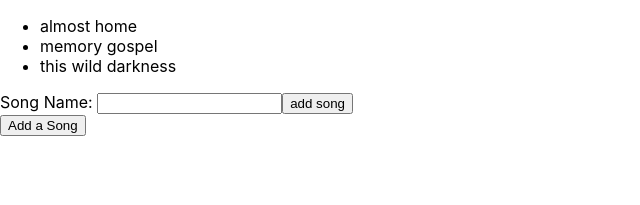
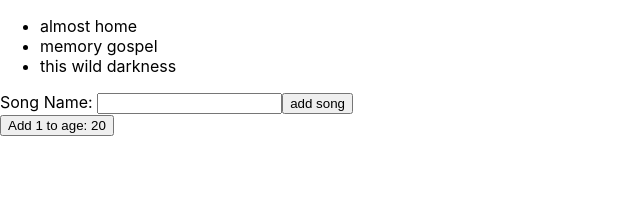
Before and after one commit to TengoCharlie/Context-Templates, a React (Create React App) app: page / in a window 1280 px wide. Shown: the top 205 px of the page, without its empty margins (0-640 px from the left). Built offline with nearby package versions, Linux system fonts and the light colour scheme.

Commit message:
useEffect-complete

```diff
--- a/src/components/SongList.js
+++ b/src/components/SongList.js
@@ -1,4 +1,4 @@
-import React, { useState } from "react";
+import React, { useState, useEffect } from "react";
 import { v4 as uuidv4 } from "uuid";
 import NewSongForm from "./NewSongForm";
 
@@ -9,9 +9,19 @@ export default function SongList() {
     { title: "this wild darkness", id: 3 },
   ]);
 
+  const [age, setAge] = useState(20);
+
   const addSong = (title) => {
     setSongs([...songs, { title, id: uuidv4() }]);
   };
+
+  useEffect(() => {
+    console.log("use hook ran", songs);
+  }, [songs]);
+
+  useEffect(() => {
+    console.log("Now the age is", age);
+  }, [age]);
   return (
     <div className="song-list">
       <ul>
@@ -20,7 +30,8 @@ export default function SongList() {
         })}
       </ul>
       <NewSongForm addSong={addSong} />
-      <button onClick={addSong}>Add a Song</button>
+
+      <button onClick={() => setAge(age + 1)}>Add 1 to age: {age}</button>
     </div>
   );
 }
```
